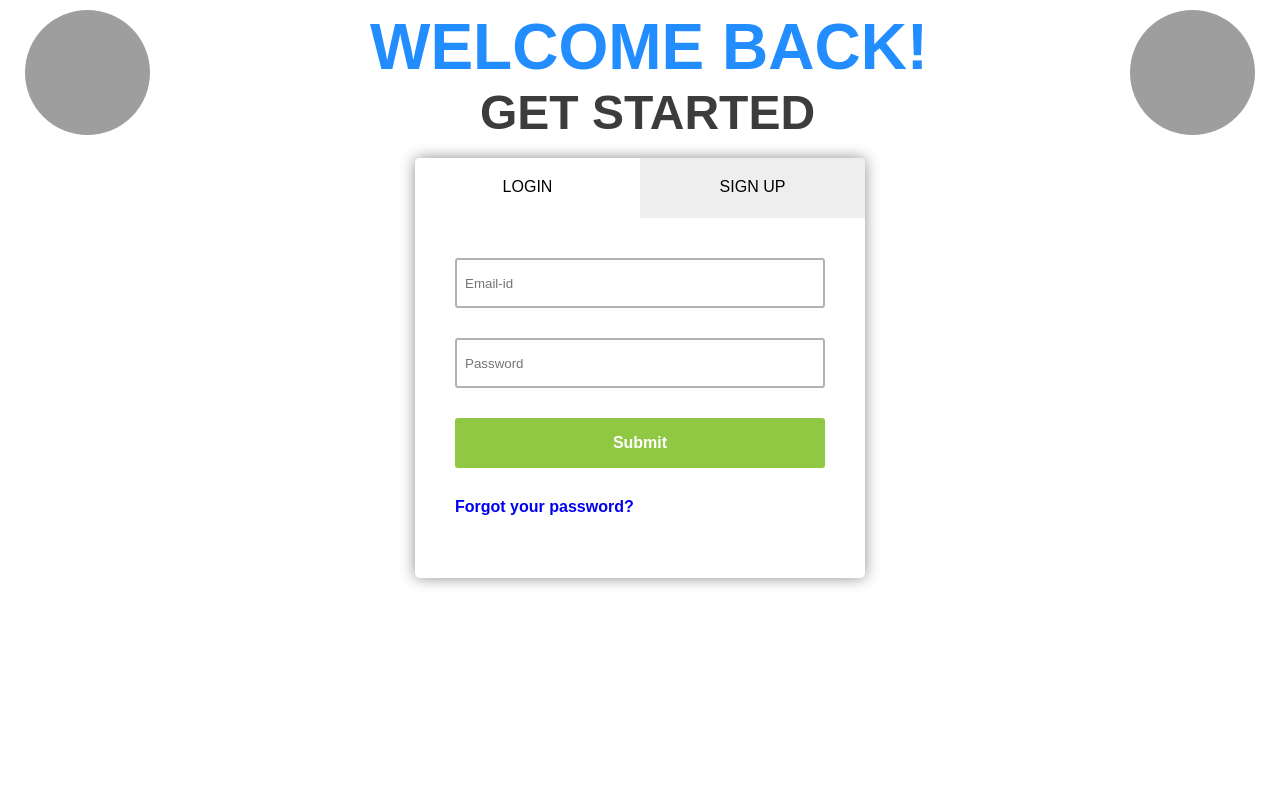
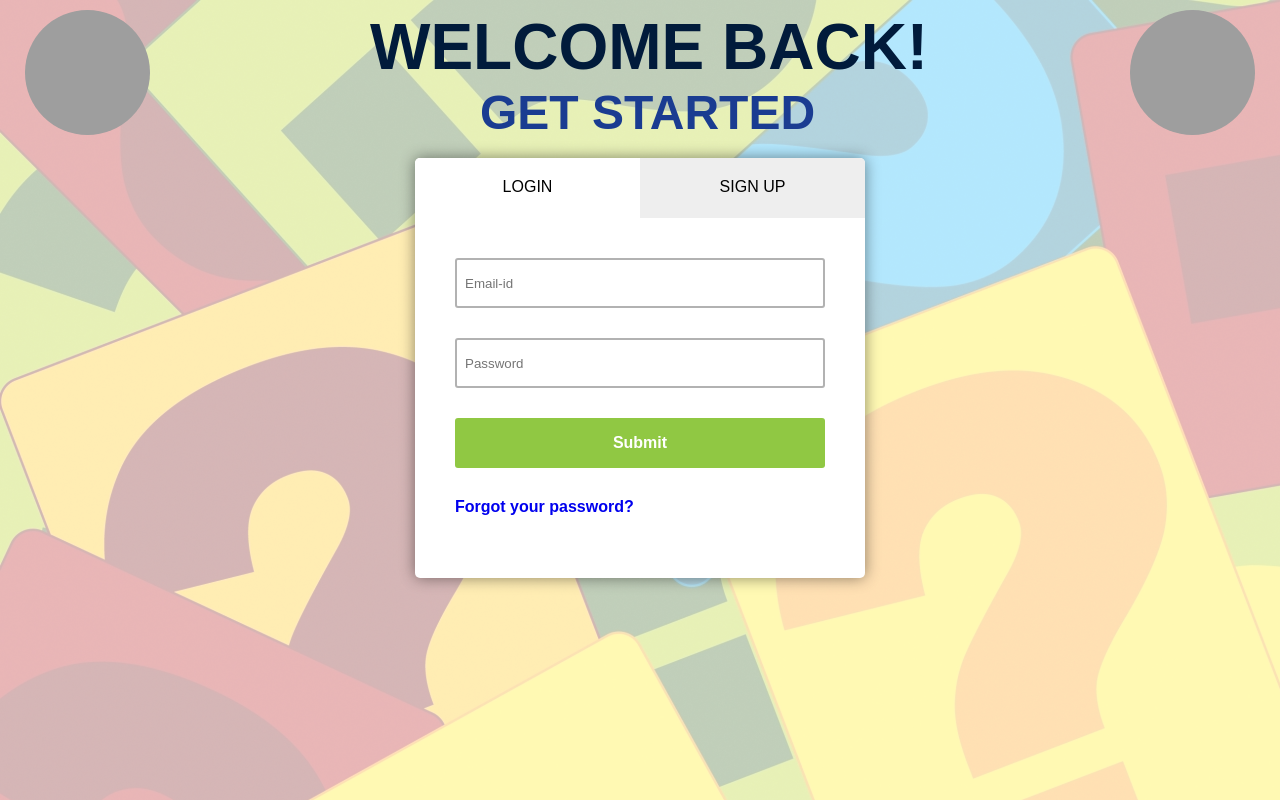
Before and after one commit to prachir1501/webappmenti, a PHP site: page /loginst-v.html in a window 1280 px wide. Run offline with PHP 8.4, Linux system fonts and the light colour scheme; grey boxes are pictures that could not be loaded.

Commit message:
bg added

```diff
--- a/loginst-v.css
+++ b/loginst-v.css
@@ -28,6 +28,9 @@ body{
 
 
   font-family:'Montserrat', sans-serif;
+  background-image: url(wall.jpg);
+  background-color: rgba(255,255,255,0.7);
+    background-blend-mode: lighten;
 }
 
 a{
--- a/loginst-v.html
+++ b/loginst-v.html
@@ -16,8 +16,8 @@
 </div>
 
   <div id="bg">
-    <h1 style="color:rgb(33,141,255);font-size:400%;text-align:center;padding-bottom:30px;position: absolute;left: 130px;top:-10px">WELCOME BACK!</h1>
-    <h1 style="color:rgb(60,60,60);font-size:300%;text-align:center;padding-top:30px;position: absolute;left: 240px;top:35px">GET STARTED</h1>
+    <h1 style="color:rgb(1, 27, 59);font-size:400%;text-align:center;padding-bottom:30px;position: absolute;left: 130px;top:-10px">WELCOME BACK!</h1>
+    <h1 style="color:rgb(26, 60, 145);font-size:300%;text-align:center;padding-top:30px;position: absolute;left: 240px;top:35px">GET STARTED</h1>
     <div class="module" id="mod">
       <ul>
         <li class="tab activeTab" onclick="switchToLogIn()">LOGIN</li>
```
Also changed, not shown: wall.jpg (added).
